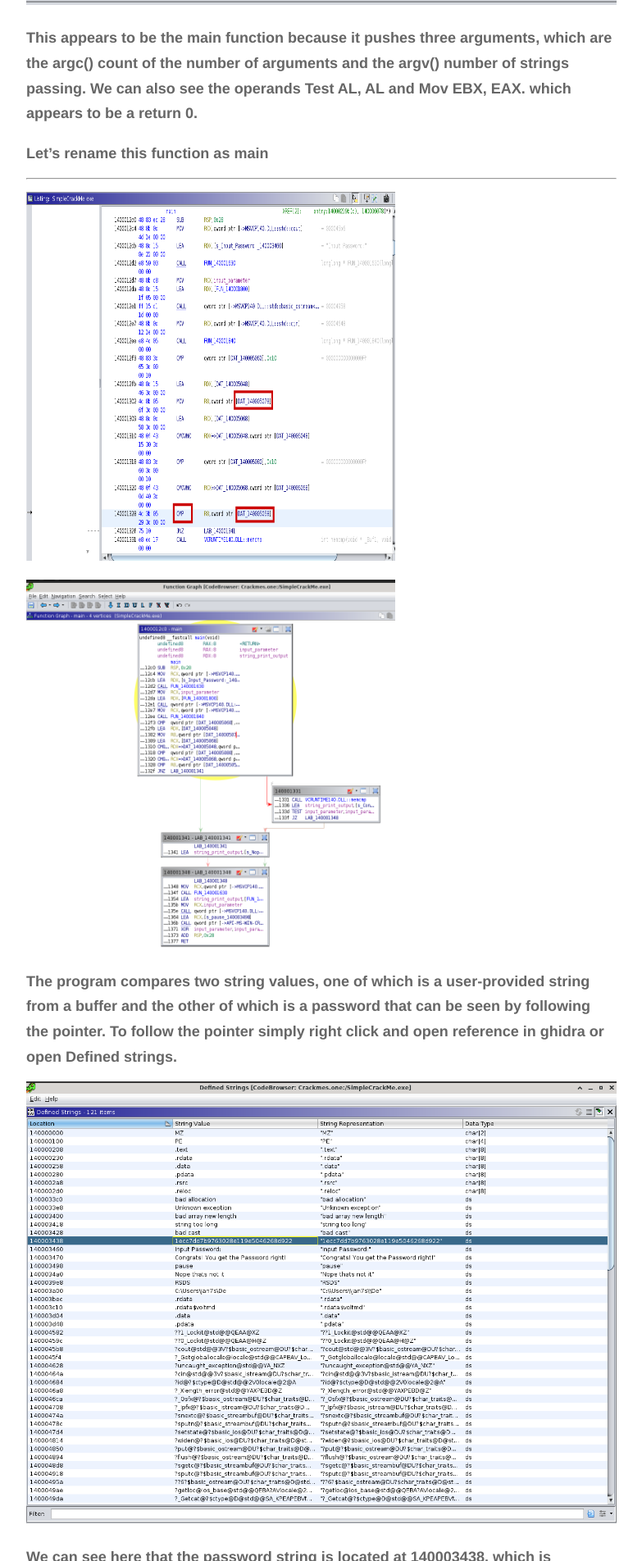
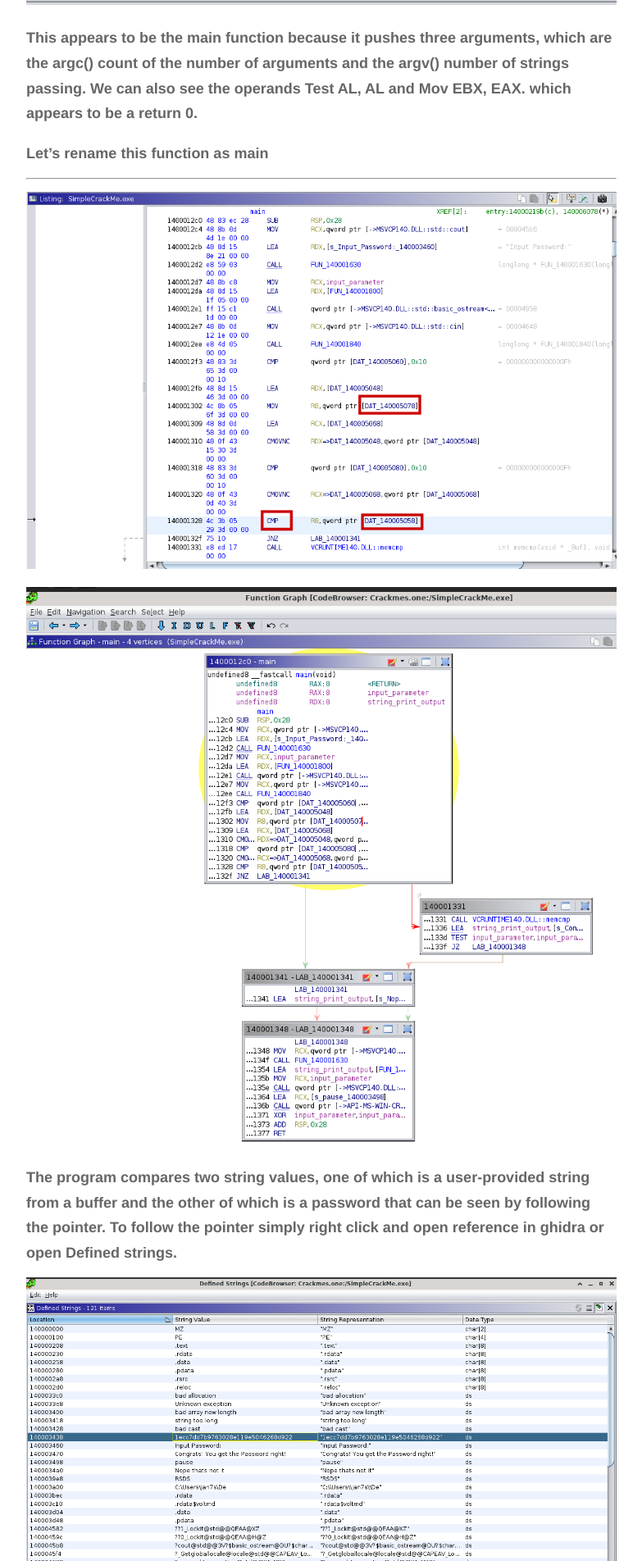
Before and after one commit to aj-tap/archive-blog, a Jekyll site: the page built from _posts/2022-11-05-RE-Writeups-SimpleCrackme.exe.md, in a window 1280 px wide. Shown: the part 2997-4901 px from the top of the page at 82% size, without its empty margins (248-1031 px from the left). Built offline with Jekyll 4.4.1, drawn with Linux system fonts in a browser that asks for light colours.

Commit message:
Update 2022-11-05-RE-Writeups-SimpleCrackme.exe.md

```diff
--- a/_posts/2022-11-05-RE-Writeups-SimpleCrackme.exe.md
+++ b/_posts/2022-11-05-RE-Writeups-SimpleCrackme.exe.md
@@ -42,9 +42,9 @@ int __clrcall WinMain(
 #### Let's rename this function as main
 ---
 
-![]({{site.baseurl}}/images/SimpleCrackme/SimpleCrackme-5.png){:height="450px" width="450px"}
+![]({{site.baseurl}}/images/SimpleCrackme/SimpleCrackme-5.png)
 
-![]({{site.baseurl}}/images/SimpleCrackme/SimpleCrackme-6.png){:height="450px" width="450px"}
+![]({{site.baseurl}}/images/SimpleCrackme/SimpleCrackme-6.png)
 #### The program compares two string values, one of which is a user-provided string from a buffer and the other of which is a password that can be seen by following the pointer. To follow the pointer simply right click and open reference in ghidra or open Defined strings.
 ![]({{site.baseurl}}/images/SimpleCrackme/SimpleCrackme-7.png)
 #### We can see here that the password string is located at 140003438, which is referenced and compared to the user input buffer.
```
